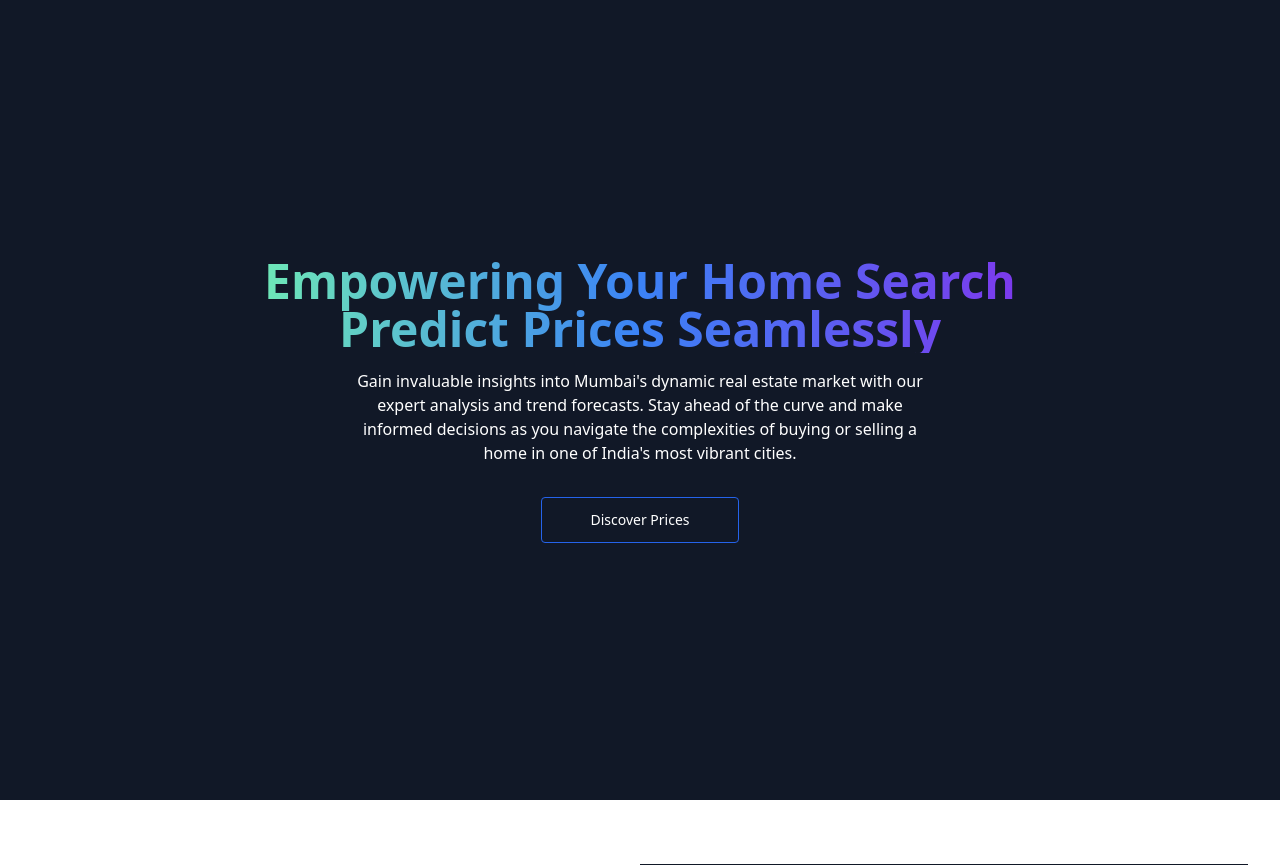
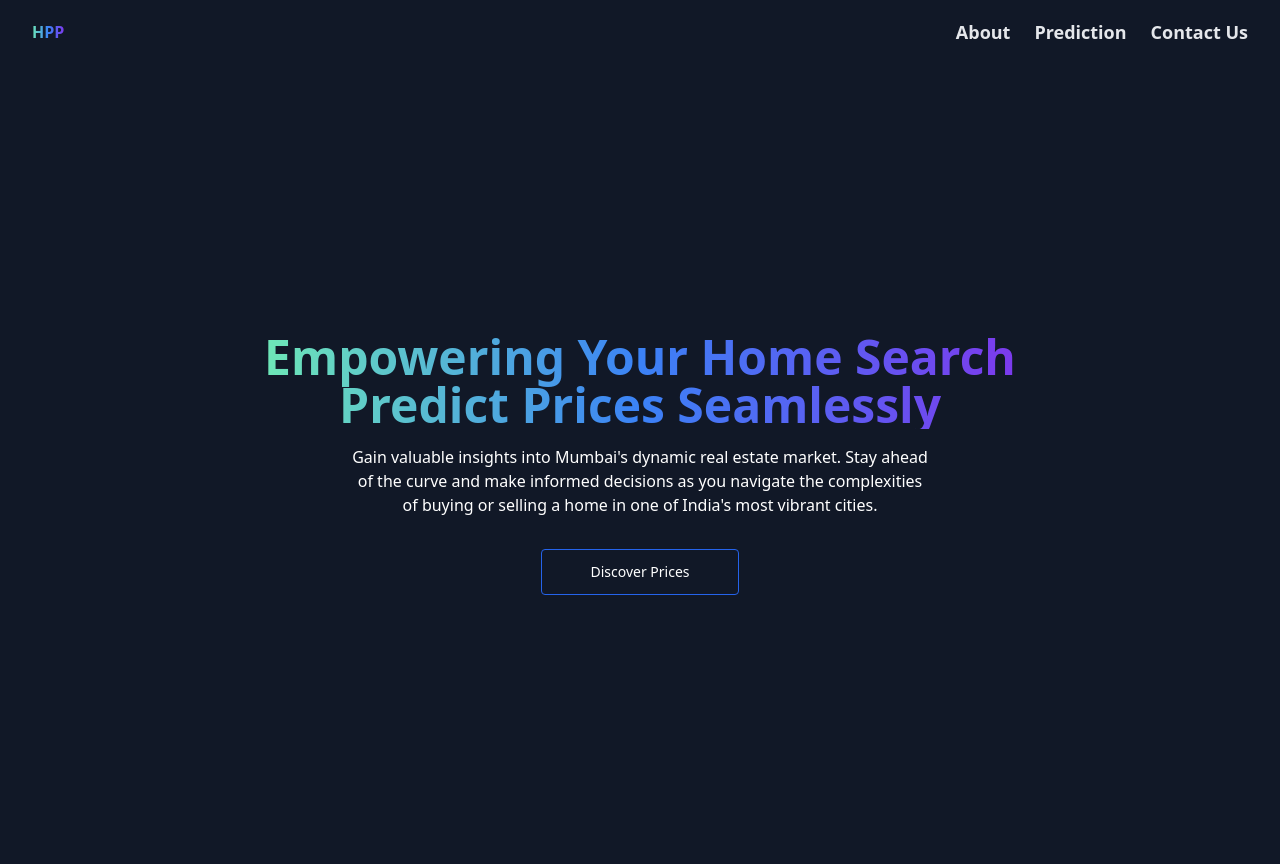
Before and after one commit to Soham-Niungare/House-Price-Prediction, a Flask app: template templates/index.html in a window 1280 px wide. Shown: the top 865 px of the page. Run offline with Flask 3, Linux system fonts and the light colour scheme; the template is opened without the code that fills it, so the values that code supplies are empty; parts of the project's set-up code (start-up, migrations or seed data) failed here and were passed over.

Commit message:
Final commit

```diff
--- a/main.py
+++ b/main.py
@@ -6,6 +6,7 @@ import numpy as np
 app = Flask(__name__)
 data = pd.read_csv("./DataSet/Cleaned_data.csv")
 pipe = pickle.load(open('Model.pkl', 'rb'))
+
 @app.route("/")
 def index():
     locations = sorted(data['Address'].unique())
--- a/static/scripts/scripts.js
+++ b/static/scripts/scripts.js
@@ -1,6 +1,24 @@
 function form_handler(event) {
     event.preventDefault();
   }
+  let show = document.getElementById('show');
+  let hide = document.getElementById('hide');
+  let menu = document.getElementById('menu');
+  let parentDiv= document.getElementById('parentDiv');
+  show.addEventListener('click', function() {
+      show.classList.toggle('hidden');
+      hide.classList.toggle('hidden');
+      menu.classList.toggle('hidden');
+      parentDiv.classList.add('flex-col');
+  });
+
+  hide.addEventListener('click', function() {
+    show.classList.toggle('hidden');
+    hide.classList.toggle('hidden');
+    menu.classList.toggle('hidden');
+    parentDiv.classList.remove('flex-col');
+  });
+
   function send_data(event) {
     document.querySelector("form").addEventListener("submit", form_handler);
     var fd = new FormData(document.querySelector("form"));
@@ -13,7 +31,7 @@ function form_handler(event) {
       if (xhr.readyState == XMLHttpRequest.DONE) {
         var prediction = parseInt(xhr.responseText).toLocaleString();
         document.getElementById("prediction").innerHTML =
-          "Prediction: ₹" + prediction;
+          "Prediction: ₹ " + prediction;
       }
     };
     xhr.onload = function () {};
--- a/templates/index.html
+++ b/templates/index.html
@@ -1,7 +1,3 @@
-<!--
-    I have built a house price prediction website. I uses machine learning algorithms to predict house prices precisely. I got a mumbai dataset and train the model to predict prices based on user preferences such as location, BHK, No. of bathrooms and total sq ft.
- -->
-
  <!doctype html>
  <html lang="en">
    <head>
@@ -12,8 +8,77 @@
      <link href="https://cdn.jsdelivr.net/npm/tailwindcss@2.2.19/dist/tailwind.min.css" rel="stylesheet">
      <script defer src="https://unpkg.com/alpinejs@3.x.x/dist/cdn.min.js"></script>
      <script src="../static/scripts/scripts.js"></script>
+     <script defer src="https://unpkg.com/alpinejs@3.x.x/dist/cdn.min.js"></script>
+
    </head>
    <body>
+
+    <section>
+      <header class="bg-gray-900">
+        <div class="mx-auto max-w-screen-xl px-4 sm:px-6 lg:px-8">
+          <div class="flex h-16 items-center justify-between sm:flex-row" id="parentDiv">
+
+            <div class="w-full mt-2 h-6 w-6 flex flex-end items-center justify-end hidden" id="hide">
+              <button class="text-gray-200">
+                <svg
+                xmlns="http://www.w3.org/2000/svg"
+                fill="none"
+                viewBox="0 0 24 24"
+                stroke-width="1.5"
+                stroke="currentColor"
+                class="w-6 h-6">
+                <path stroke-linecap="round" stroke-linejoin="round" d="M6 18 18 6M6 6l12 12" />
+              </svg>
+              </button>
+            </div>
+
+            <div class="sm:flex sm:items-center sm:gap-12">
+              <a class="block text-md text-teal-600" href="#">
+                <h3 class="font-extrabold bg-gradient-to-r from-green-300 via-blue-500 to-purple-600 bg-clip-text text-transparent">HPP</h3>
+              </a>
+            </div>
+
+
+            <div class="block sm:hidden" id="show">
+              <button class="rounded p-2 text-gray-200">
+                <svg
+                  xmlns="http://www.w3.org/2000/svg"
+                  class="h-5 w-5"
+                  fill="none"
+                  viewBox="0 0 24 24"
+                  stroke="currentColor"
+                  stroke-width="2"
+                >
+                  <path stroke-linecap="round" stroke-linejoin="round" d="M4 6h16M4 12h16M4 18h16" />
+                </svg>
+              </button>
+            </div>
+
+            <div class="hidden sm:block" id="menu">
+              <nav aria-label="Global">
+                <ul class="flex flex-col items-center gap-2 text-lg font-semibold sm:flex-row sm:gap-6">
+                  <li>
+                    <a class="text-gray-200 transition hover:text-gray-500/75" href="#about"> About </a>
+                  </li>
+
+                  <li>
+                    <a class="text-gray-200 transition hover:text-gray-500/75" href="#prediction"> Prediction </a>
+                  </li>
+
+                  <li>
+                    <a class="text-gray-200 transition hover:text-gray-500/75" href="#footer"> Contact Us </a>
+                  </li>
+
+                </ul>
+              </nav>
+            </div>
+
+          </div>
+        </div>
+      </header>
+    </section>
+
+
      <section class="bg-gray-900 text-white">
        <div
          class="mx-auto max-w-screen-xl px-4 py-32 lg:flex lg:h-screen lg:items-center"
@@ -28,8 +93,7 @@
            </h1>
 
            <p class="mx-auto mt-4 max-w-xl sm:text-xl/relaxed">
-             Gain invaluable insights into Mumbai's dynamic real estate market
-             with our expert analysis and trend forecasts. Stay ahead of the
+             Gain valuable insights into Mumbai's dynamic real estate market. Stay ahead of the
              curve and make informed decisions as you navigate the complexities
              of buying or selling a home in one of India's most vibrant cities.
            </p>
@@ -204,13 +268,13 @@
         </form>
         <br>
         <div class="w-full text-center">
-          <h3><span id="prediction"></span></h3>
+          <h3><span class="font-semibold text-3xl" id="prediction"></span></h3>
         </div>
       </div>
     </section>
 
 
-     <footer class="bg-[#AA9473] p-4 align-middle">
+     <footer class="bg-[#AA9473] p-4 align-middle" id="footer">
          <div
              class="sm:flex sm:items-center sm:justify-between sm:m-0"
            >
```
Also changed, not shown: 2 other files.
